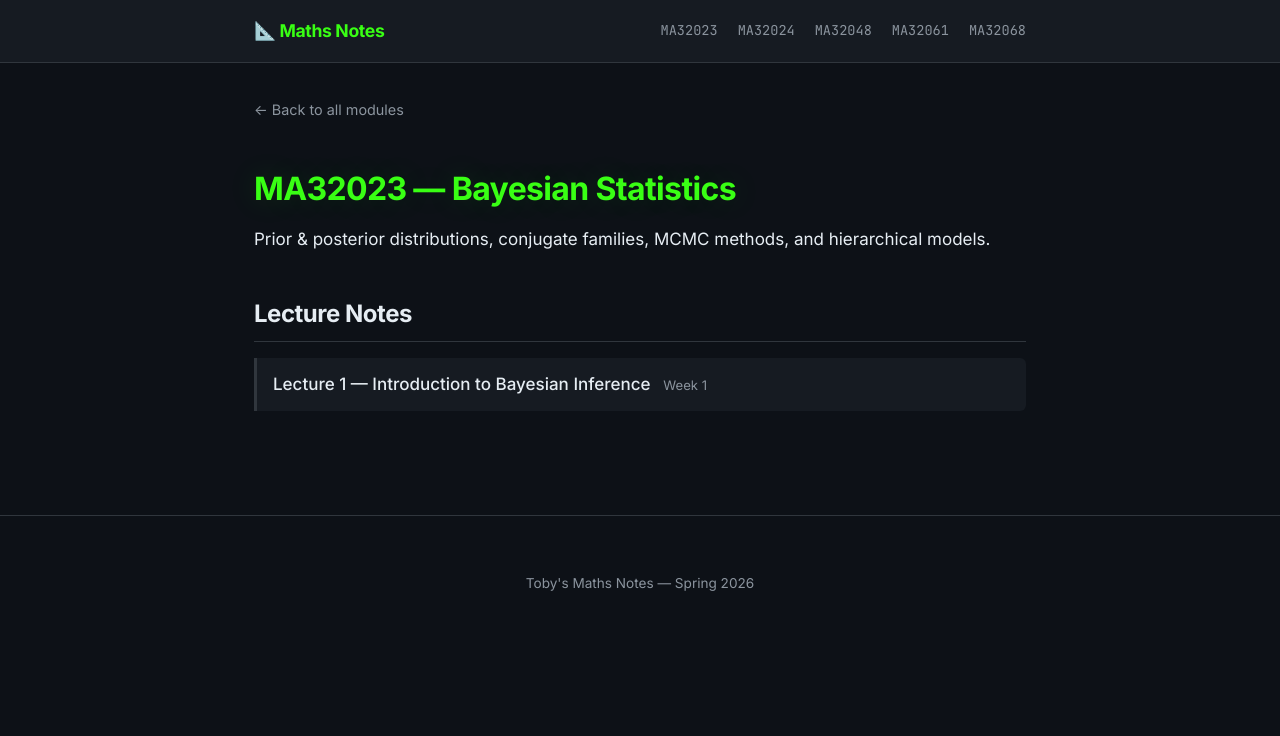
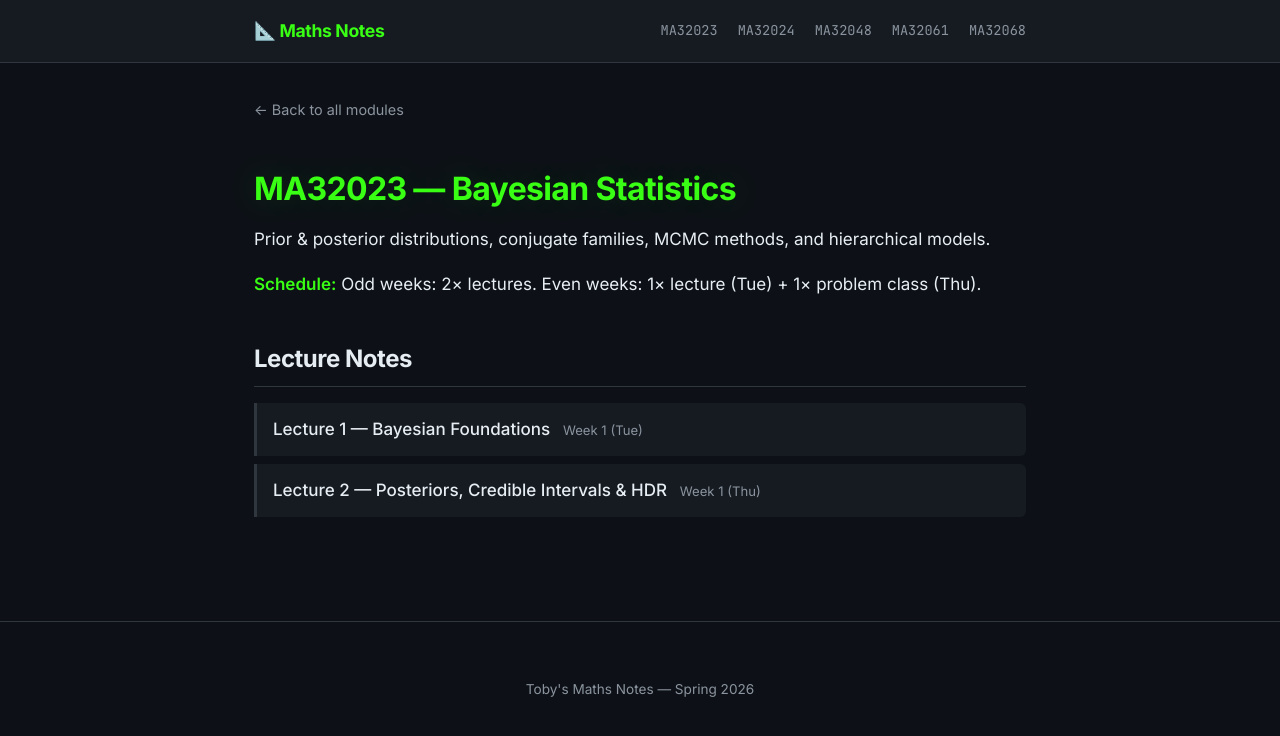
Before and after one commit to tobyjermy/Toby-Jermy-Notes, a Jekyll site: the page built from ma32023/index.md, in a window 1280 px wide. Shown: the top 736 px of the page. Built offline with Jekyll 4.4.1, drawn with Linux system fonts in a browser that asks for light colours.

Commit message:
Update index.md

```diff
--- a/ma32023/index.md
+++ b/ma32023/index.md
@@ -9,17 +9,17 @@ title: "MA32023 — Bayesian Statistics"
 
 Prior & posterior distributions, conjugate families, MCMC methods, and hierarchical models.
 
+**Schedule:** Odd weeks: 2× lectures. Even weeks: 1× lecture (Tue) + 1× problem class (Thu).
+
 ## Lecture Notes
 
 <ul class="lecture-list">
   <li>
-    <a href="{{ '/ma32023/lecture-01' | relative_url }}">Lecture 1 — Introduction to Bayesian Inference</a>
-    <span class="date">Week 1</span>
+    <a href="{{ '/ma32023/week1-lec1' | relative_url }}">Lecture 1 — Bayesian Foundations</a>
+    <span class="date">Week 1 (Tue)</span>
   </li>
-  <!-- Add more lectures here as:
   <li>
-    <a href="{{ '/ma32023/lecture-02' | relative_url }}">Lecture 2 — Title</a>
-    <span class="date">Week X</span>
+    <a href="{{ '/ma32023/week1-lec2' | relative_url }}">Lecture 2 — Posteriors, Credible Intervals & HDR</a>
+    <span class="date">Week 1 (Thu)</span>
   </li>
-  -->
 </ul>
```
